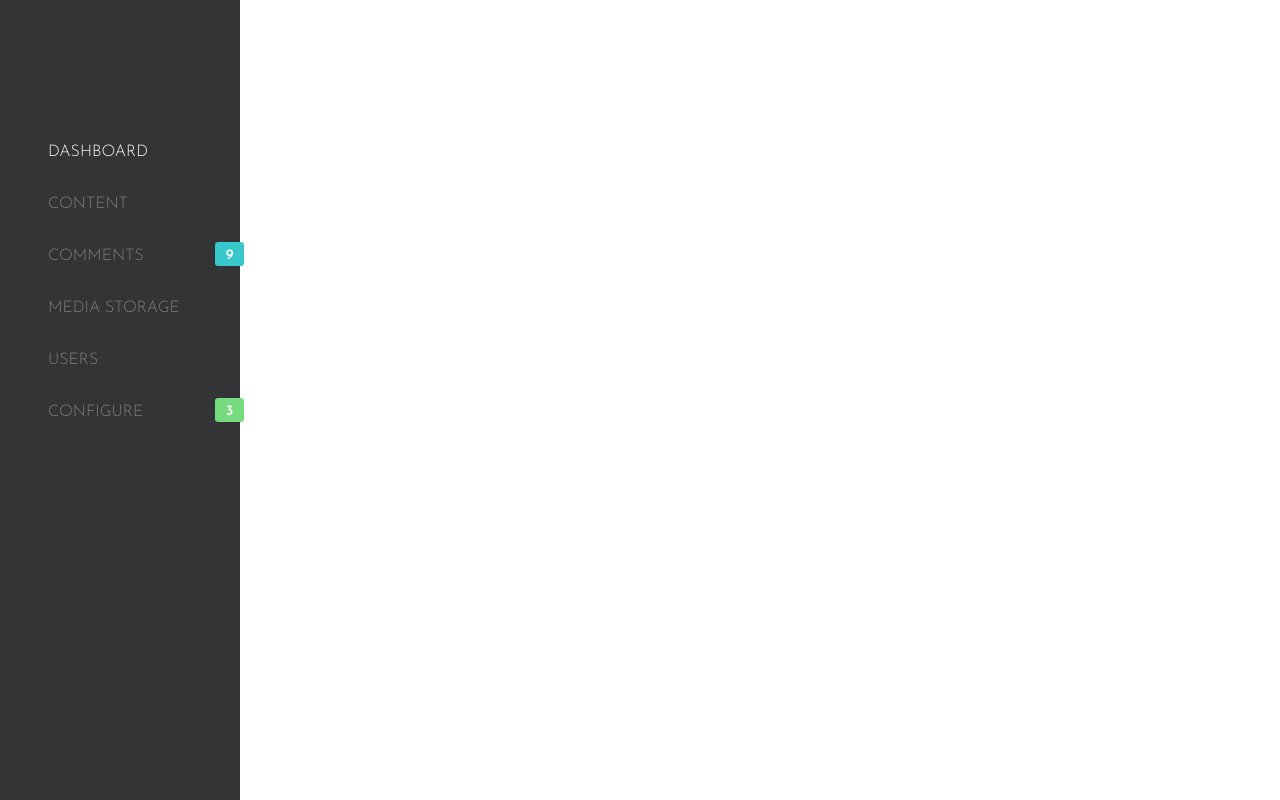
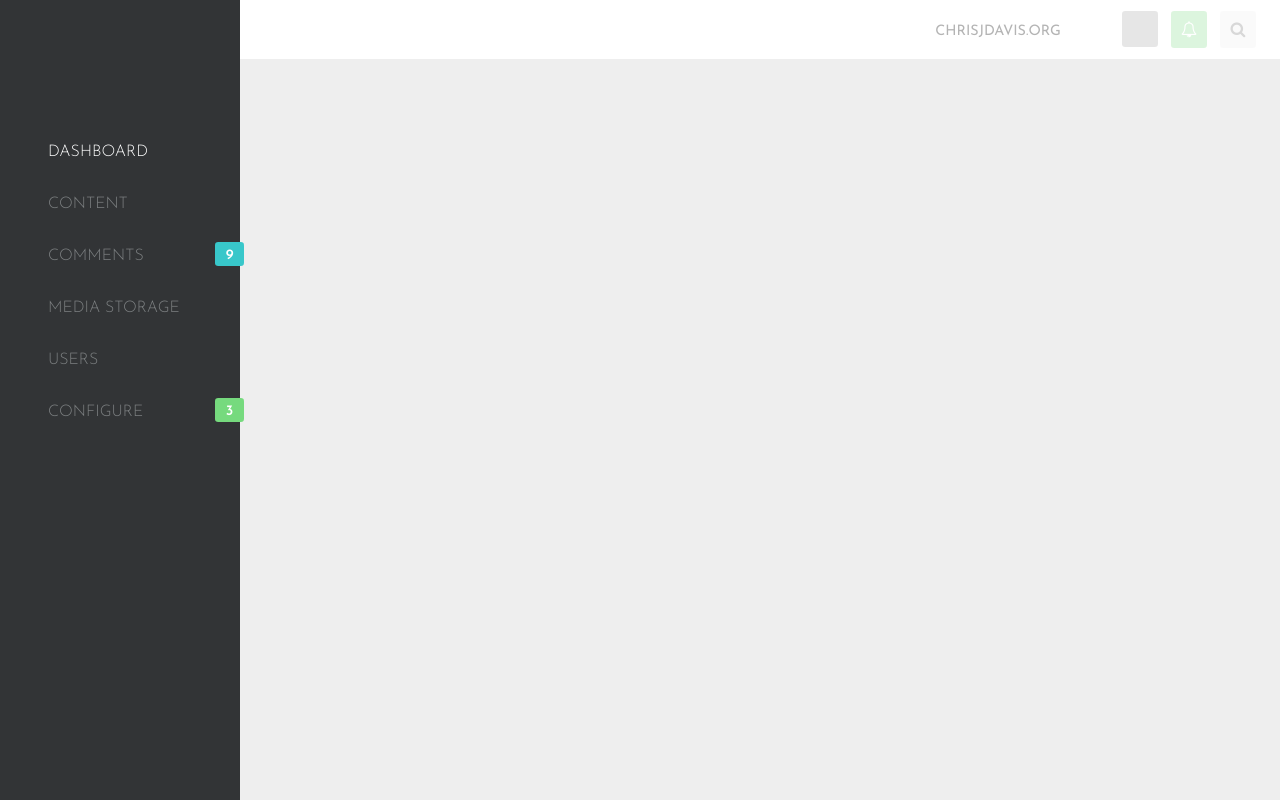
Before and after one commit to chrisjdavis/new-admin, a plain HTML site: page index.html in a window 1280 px wide. Drawn offline with Linux system fonts and the light colour scheme; grey boxes are pictures that could not be loaded.

Commit message:
More updates
Not sure if this is keeper changes, but good progress none the less.

```diff
--- a/assets/less/global.less
+++ b/assets/less/global.less
@@ -68,3 +68,81 @@ menu {
 		}
 	}
 }
+
+section#page {
+	float: left;
+	background: #eee;
+	width: 100%;
+	height: 100vh;
+
+	header {
+		background: @background-color-default;
+		padding: 0.7rem 1.5rem 0.5rem 15.0rem;
+		text-align: right;
+
+		ul {
+			padding: 0;
+			margin: 0;
+			list-style: none;
+
+			li {
+				display: inline;
+				margin-left: 0.5rem;
+
+				a.avatar {
+					display: inline-block;
+					height: 2.25rem;
+					width: 2.25rem;
+
+					img {
+						height: 2.25rem;
+						width: 2.25rem;
+						border-radius: 0.2rem;
+					}
+				}
+
+				a {
+					opacity: 0.25;
+				}
+
+				a.site {
+					opacity: 1.0;
+					text-transform: uppercase;
+					color: #b4b4b4;
+					font-size: 0.9rem;
+					vertical-align: top;
+					margin-top: 0.8rem;
+					margin-right: 3.0rem;
+					display: inline-block;
+				}
+
+				a.search {
+					vertical-align: top;
+					display: inline-block;
+					background: #eee;
+					width: 2.25rem;
+					text-align: center;
+					color: #666;
+					padding: 0.6rem 0;
+					border-radius: 0.2rem;
+				}
+
+				a.notif {
+					vertical-align: top;
+					display: inline-block;
+					background: @update-color-green;
+					width: 2.25rem;
+					text-align: center;
+					color: @background-color-default;
+					padding: 0.6rem 0;
+					border-radius: 0.2rem;
+				}
+			}
+		}
+	}
+
+	header:hover > ul li a {
+		opacity: 1.0;
+		animation: all 0.2s;
+	}
+}
--- a/index.html
+++ b/index.html
@@ -6,6 +6,7 @@
 	<title>Sillyness Spelled Wrong Intentionally &middot; Dashboard</title>
 	<link rel="icon" type="image/png" href="images/habari.favicon.png">
 
+	<link rel="stylesheet" href="https://maxcdn.bootstrapcdn.com/font-awesome/4.4.0/css/font-awesome.min.css">
 	<link href='https://fonts.googleapis.com/css?family=Josefin+Sans:400,100,300,600,700' rel='stylesheet' type='text/css'>
 
 	<link type="text/css" media="screen" rel="stylesheet" href="assets/css/style.css">
@@ -25,5 +26,15 @@
 			<li><a href="">Configure</a> <span class="update green">3</span></li>
 		</ul>
 	</menu>
+	<section id="page">
+		<header>
+			<ul>
+				<li><a class="site" href="">chrisjdavis.org</a></li>
+				<li><a class="avatar" href=""><img src="http://s.gravatar.com/avatar/b28a8eb46bf508ab193207d58c429121?s=80"></a></li>
+				<li><a class="notif" href=""><i class="fa fa-bell-o"></i></a></li>
+				<li><a class="search" href=""><i class="fa fa-search"></i></a></li>
+			</ul>
+		</header>
+	</section>
 </body>
 </html>
```
Also changed, not shown: assets/css/style.css, images/habari_logo.png (added).
